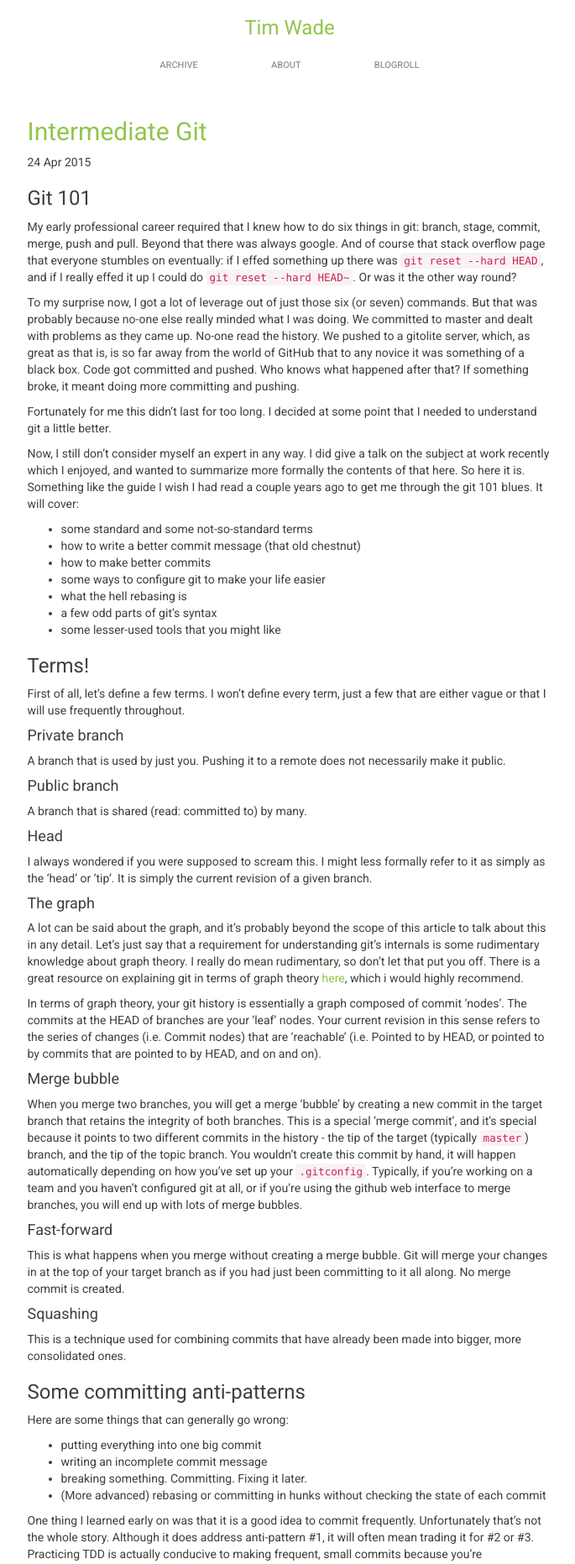
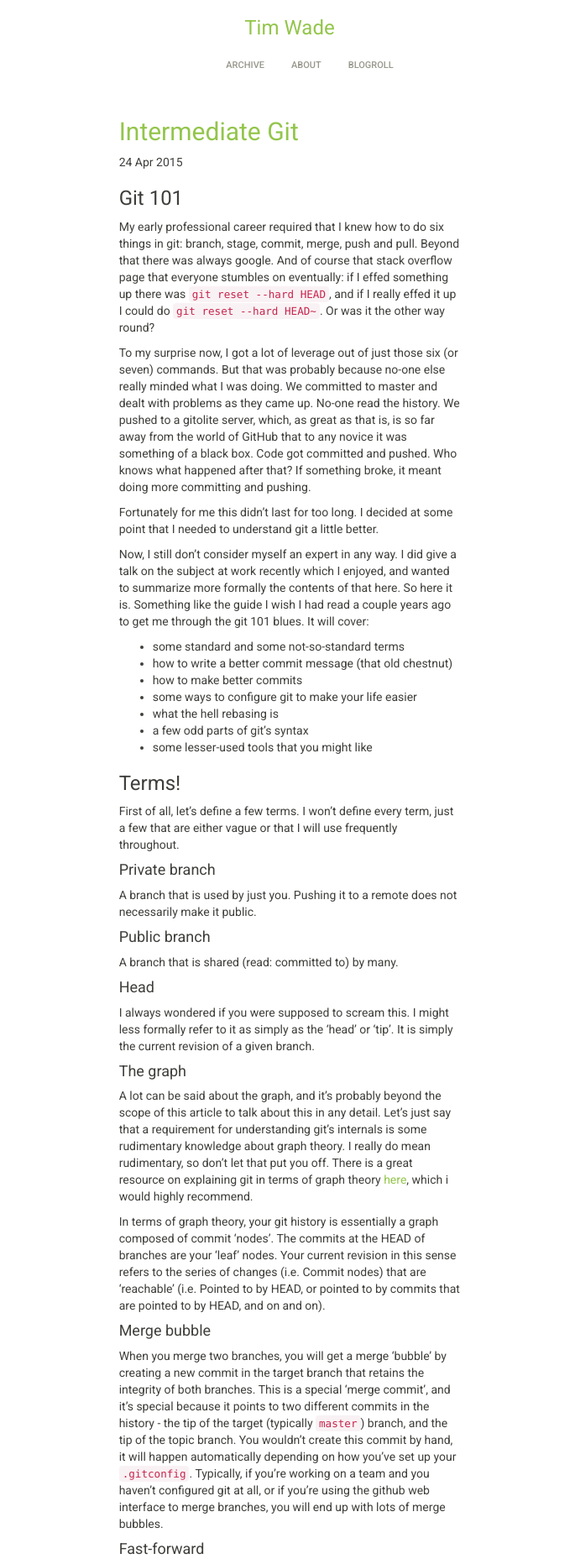
Before and after one commit to imtayadeway/imtayadeway.github.io, a Jekyll site: the page built from index.html, in a window 1280 px wide. Shown: the top 1863 px of the page at 84% size, without its empty margins (295-980 px from the left). Built offline with Jekyll 4.4.1, drawn with Linux system fonts in a browser that asks for light colours; Markdown is read by kramdown in place of the engine named in the settings; the list of posts is cut into pages by our own code.

Commit message:
Customize a bit for larger screens

```diff
--- a/_layouts/default.html
+++ b/_layouts/default.html
@@ -19,7 +19,7 @@
   <body>
     <div class="container-fluid">
       <div class="row">
-        <div class="col-md-4 col-md-offset-4 text-center">
+        <div class="col-md-4 col-lg-2 col-md-offset-4 col-lg-offset-5 text-center">
           <h3 role="banner"><a href="/">{{ site.name }}</a></h3>
           <ul class="nav nav-justified nav-pills" role="navigation">
             <li><a href="/archive">archive</a></li>
@@ -33,7 +33,7 @@
     </div>
     <br>
     <div class="row">
-      <div class="col-md-6 col-md-offset-3 main" role="main">
+      <div class="col-md-6 col-lg-4 col-md-offset-3 col-lg-offset-4 main" role="main">
         {{ content }}
       </div>
 
```
